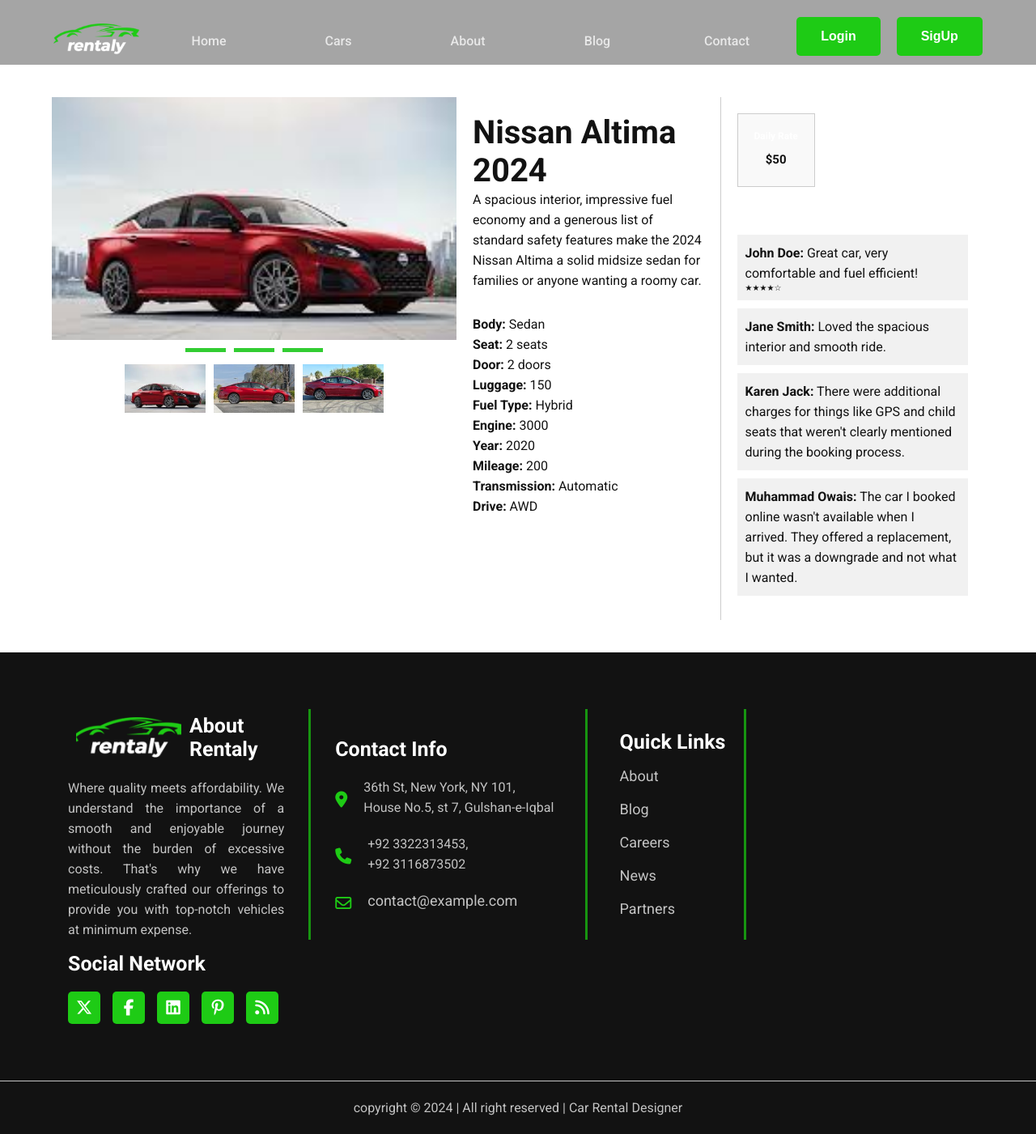
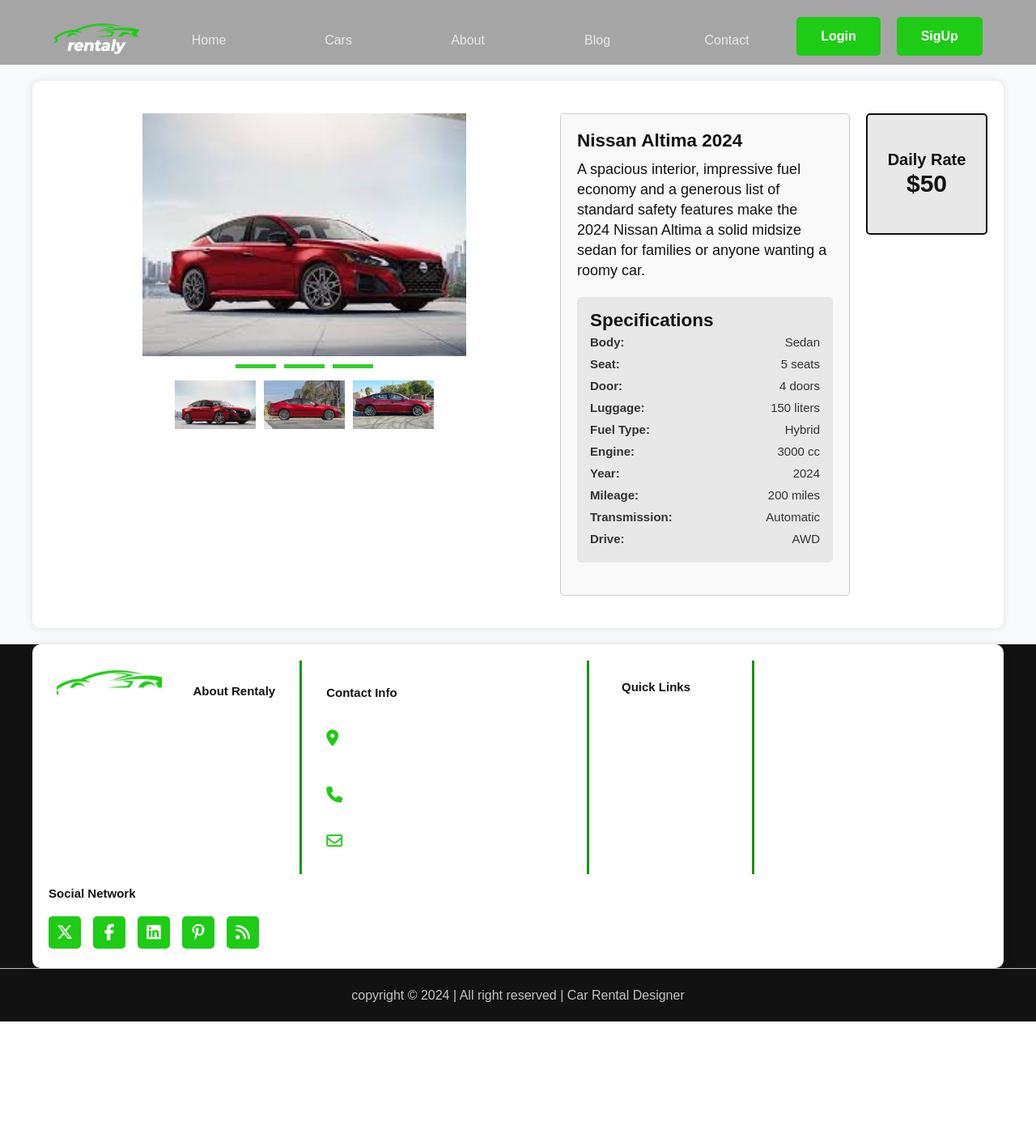
Before and after one commit to USMAN-FAIZYAB-KHAN/Car-Rental-System, a Django app: template car_rental_system/template/carDetail.html in a window 1280 px wide. Shown: the whole page at 81% size. After the commit the page ends 1262 px from the top, so only its background shows below. Run offline with Django 3.2, Linux system fonts and the light colour scheme; the template is opened without the code that fills it, so the values that code supplies are empty; some libraries are stand-ins or nearby versions.

Commit message:
adding carDetail

```diff
--- a/car_rental_system/static/css/carDetail.css
+++ b/car_rental_system/static/css/carDetail.css
@@ -1,33 +1,47 @@
+/* General body styles */
+body {
+    font-family: Arial, sans-serif;
+    background-color: #f8f9fa;
+    color: #333;
+}
+
+/* Container styles */
+.container {
+    max-width: 1200px;
+    margin: 20px auto;
+    padding: 20px;
+    background: #fff;
+    box-shadow: 0 0 10px rgba(0, 0, 0, 0.1);
+    border-radius: 10px;
+}
+
 .car-details {
     display: flex;
+    justify-content: space-between;
     margin: 20px 0;
 }
 
 .car-images {
-    flex: 1;
+    flex: 2;
     text-align: center;
 }
 
-.car-info {
-    flex: 1;
-    padding: 20px;
-}
-
-.reviews {
-    flex: 1;
-    padding: 20px;
-    border-left: 1px solid #ccc;
-    display: flex;
-    flex-direction: column;
-    align-items: flex-start;
+.image-container {
+    width: 100%;
+    overflow: hidden;
 }
 
 .main-img {
-    width: 500px;
+    width: 400px;
     height: 300px;
     object-fit: cover;
     margin: auto;
     display: block;
+    transition: transform 0.3s ease;
+}
+
+.main-img:hover {
+    transform: scale(1.1);
 }
 
 .indicators {
@@ -40,13 +54,13 @@
     height: 5px;
     width: 50px;
     margin: 0 5px;
-    background-color: #32CD32; /* Green color */
+    background-color: #32CD32;
     display: inline-block;
     cursor: pointer;
 }
 
 .active {
-    background-color: #228B22; /* Darker green for active */
+    background-color: #306b30;
 }
 
 .thumbnails {
@@ -61,70 +75,111 @@
     object-fit: cover;
     margin: 5px;
     cursor: pointer;
+    display: block;
+    transition: transform 0.3s ease;
+}
+
+.thumbnails img:hover {
+    transform: scale(1.1);
+}
+
+.car-info {
+    flex: 1;
+    background-color: #f9f9f9;
+    padding: 20px;
+    border: 1px solid #ccc;
+    border-radius: 5px;
+    margin-right: 20px;
+    font-size: 1.5em;
+}
+
+.car-info h2 {
+    margin-bottom: 10px;
+    font-size: 1.5em;
+}
+
+.car-info p {
+    margin-bottom: 20px;
+    font-size: 1.2em;
 }
 
 .specifications {
-    text-align: left;
+    background-color: #E8E8E8;
+    padding: 15px;
+    border: 1px solid #E8E8E8;
+    border-radius: 5px;
+    margin-top: 10px;
+    margin-bottom: 20px;
+}
+
+.specification-list {
+    display: flex;
+    flex-direction: column;
+}
+
+.specification-item {
+    display: flex;
+    justify-content: space-between;
+    padding: 5px 0;
+}
+
+.spec-label {
+    font-weight: bold;
+}
+
+.spec-value {
+    text-align: right;
+}
+
+.pricing-table {
+    text-align: center;
+    margin: 20px 0;
+}
+
+.pricing-table h3 {
+    margin: 0;
+    font-size: 1.5em;
+}
+
+.pricing-table p {
+    margin: 10px 0;
+    font-size: 2em;
+    font-weight: bold;
+}
+
+h3 {
+    color: var(--font--black--color);
+    font-size: var(--middle--font-size);
+    font-size: 1.5em;
+}
+
+h2 {
+    color: var(--font--black--color);
+    font-size: var(--middle--font-size);
 }
 
 .daily-rate {
-    background-color: #f9f9f9;
-    padding: 20px;
-    border: 1px solid #ccc;
+    background-color: #E8E8E8;
+    padding: 10px;
+    border: 2px solid #0e0f0f;
     margin-bottom: 20px;
     text-align: center;
+    width: 150px ;
+    height: 150px;
+    margin: 0 auto;
+    border-radius: 5px;
+    display: flex;
+    flex-direction: column;
+    justify-content: center;
 }
 
 .daily-rate h3 {
     margin: 0;
-    font-size: 1.2em;
+    font-size: 2em;
 }
 
 .daily-rate p {
-    margin: 10px 0 0;
-    font-size: 1.5em;
+    margin: 5px 0;
+    font-size: 3em;
     font-weight: bold;
 }
-
-.review-list {
-    width: 100%;
-}
-
-.review {
-    background-color: #f1f1f1;
-    padding: 10px;
-    margin: 10px 0;
-}
-
-.review-form {
-    background-color: #f9f9f9;
-    padding: 20px;
-    margin: 20px 0;
-    width: 100%;
-}
-
-.review-form form {
-    display: flex;
-    flex-direction: column;
-}
-
-.review-form label {
-    margin: 10px 0 5px;
-}
-
-.review-form input,
-.review-form textarea {
-    padding: 10px;
-    margin-bottom: 10px;
-    border: 1px solid #ccc;
-    border-radius: 5px;
-}
-
-.review-form button {
-    padding: 10px;
-    background-color: #333;
-    color: white;
-    border: none;
-    border-radius: 5px;
-    cursor: pointer;
-}
--- a/car_rental_system/template/carDetail.html
+++ b/car_rental_system/template/carDetail.html
@@ -4,14 +4,21 @@
 
 <!--------------------------------------- CSS Styling Link -------------------------------------->
 
-{% block cssLink %} <link rel="stylesheet" href="../static/css/carDetail.css" /> {% endblock %}
+{% block cssLink %}
+<link rel="stylesheet" href="{% static 'css/carDetail.css' %}" />
 
+{% endblock %}
 
 <!--------------------------------------- Title --------------------------------------->
 
-{% block title %}{% endblock %}
+{% block title %}
+Car Details
+{% endblock %}
 
+<!--------------------------------------- Javascript Link -------------------------------------->
 
+{% block javascript %}
+<script src="{% static 'javascript/carDetail.js' %}"></script> {% endblock %}
 
 {% block body %}
 <main>
@@ -19,17 +26,24 @@
         <div class="car-details">
             <div class="car-images">
                 <div class="image-container">
-                    <img id="mainImage" class="main-img" src="../static/images/assets/car1.jfif" alt="Car Image">
+                    <img id="mainImage" class="main-img" src="{% static 'images/assets/car1.jfif' %}" alt="Car Image">
                 </div>
+                <div class="indicators">
+                    <div class="line" onclick="currentImage(0)"></div>
+                    <div class="line" onclick="currentImage(1)"></div>
+                    <div class="line" onclick="currentImage(2)"></div>
+                </div>
+<!--
                 <div class="indicators">
                     <span class="line" onclick="currentImage(0)"></span>
                     <span class="line" onclick="currentImage(1)"></span>
                     <span class="line" onclick="currentImage(2)"></span>
-                </div>
+
+                </div> -->
                 <div class="thumbnails">
-                    <img src="../static/images/assets/car1.jfif" onclick="changeImage('../static/images/assets/car1.jfif', 0)" alt="Thumbnail 1">
-                    <img src="../static/images/assets/car2.jfif" onclick="changeImage('../static/images/assets/car2.jfif', 1)" alt="Thumbnail 2">
-                    <img src="../static/images/assets/car3.jfif" onclick="changeImage('../static/images/assets/car3.jfif', 2)" alt="Thumbnail 3">
+                    <img src="{% static 'images/assets/car1.jfif' %}" onclick="changeImage('../static/images/assets/car3.jfif', 1)" alt="Thumbnail 1">
+                    <img src="{% static 'images/assets/car2.jfif' %}" onclick="changeImage('../static/images/assets/car3.jfif', 2)" alt="Thumbnail 2">
+                    <img src="{% static 'images/assets/car3.jfif' %}" onclick="changeImage('../static/images/assets/car3.jfif', 3)" alt="Thumbnail 3">
                 </div>
             </div>
             <div class="car-info">
@@ -37,53 +51,46 @@
                 <p>A spacious interior, impressive fuel economy and a generous list of standard safety features make the 2024 Nissan Altima a solid midsize sedan for families or anyone wanting a roomy car.</p>
                 <div class="specifications">
                     <h3>Specifications</h3>
-                    <p><strong>Body:</strong> Sedan</p>
-                    <p><strong>Seat:</strong> 2 seats</p>
-                    <p><strong>Door:</strong> 2 doors</p>
-                    <p><strong>Luggage:</strong> 150</p>
-                    <p><strong>Fuel Type:</strong> Hybrid</p>
-                    <p><strong>Engine:</strong> 3000</p>
-                    <p><strong>Year:</strong> 2020</p>
-                    <p><strong>Mileage:</strong> 200</p>
-                    <p><strong>Transmission:</strong> Automatic</p>
-                    <p><strong>Drive:</strong> AWD</p>
+                    <div class="specification-list">
+                        <div class="specification-item">
+                            <div class="spec-label">Body:</div><div class="spec-value">Sedan</div>
+                        </div>
+                        <div class="specification-item">
+                            <div class="spec-label">Seat:</div><div class="spec-value">5 seats</div>
+                        </div>
+                        <div class="specification-item">
+                            <div class="spec-label">Door:</div><div class="spec-value">4 doors</div>
+                        </div>
+                        <div class="specification-item">
+                            <div class="spec-label">Luggage:</div><div class="spec-value">150 liters</div>
+                        </div>
+                        <div class="specification-item">
+                            <div class="spec-label">Fuel Type:</div><div class="spec-value">Hybrid</div>
+                        </div>
+                        <div class="specification-item">
+                            <div class="spec-label">Engine:</div><div class="spec-value">3000 cc</div>
+                        </div>
+                        <div class="specification-item">
+                            <div class="spec-label">Year:</div><div class="spec-value">2024</div>
+                        </div>
+                        <div class="specification-item">
+                            <div class="spec-label">Mileage:</div><div class="spec-value">200 miles</div>
+                        </div>
+                        <div class="specification-item">
+                            <div class="spec-label">Transmission:</div><div class="spec-value">Automatic</div>
+                        </div>
+                        <div class="specification-item">
+                            <div class="spec-label">Drive:</div><div class="spec-value">AWD</div>
+                        </div>
+                    </div>
                 </div>
             </div>
-            <div class="reviews">
-                <div class="daily-rate">
-                    <h3>Daily Rate</h3>
-                    <p>$50</p>
-                </div>
-                <h3>Customer Reviews</h3>
-                <div class="review-list">
-                    <div class="review">
-                        <p><strong>John Doe:</strong> Great car, very comfortable and fuel efficient!</p>
-                         <div class="rating" data-rating="4">
-                            <span>★</span><span>★</span><span>★</span><span>★</span><span>☆</span>
-                        </div>
-                    </div>
-                    <div class="review">
-                        <p><strong>Jane Smith:</strong> Loved the spacious interior and smooth ride.</p>
-                    </div>
-                    <div class="review">
-                        <p><strong>Karen Jack:</strong> There were additional charges for things like GPS and child seats that weren't clearly mentioned during the booking process.</p>
+            <div class="daily-rate">
+                <h3>Daily Rate</h3>
+                <p>$50</p>
+            </div>
 
-                    </div>
-                    <div class="review">
-                        <p><strong>Muhammad Owais:</strong> The car I booked online wasn't available when I arrived. They offered a replacement, but it was a downgrade and not what I wanted.</p>
-
-                    </div>
-
-                </div>
-
-            </div>
         </div>
     </div>
 </main>
 {% endblock %}
-
- <!--------------------------------------- Javascript Link -------------------------------------->
-
-{% block javascript %}
-<script src="../static/javascript/carDetail.js"></script>
-{% endblock %}
```
Also changed, not shown: car_rental_system/static/javascript/carDetail.js (+13 -20 lines), car_rental_system/static/images/assets/client1.jfif (added), car_rental_system/static/images/assets/client2.jfif (added), car_rental_system/static/images/assets/client3.jfif (added), car_rental_system/static/images/assets/client4.jpg (added), car_rental_system/static/images/assets/client5.jfif (added), car_rental_system/template/base.html (line endings or trailing spaces).
